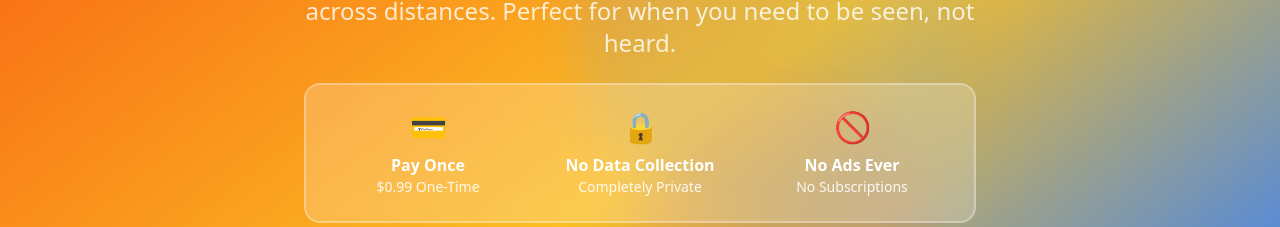
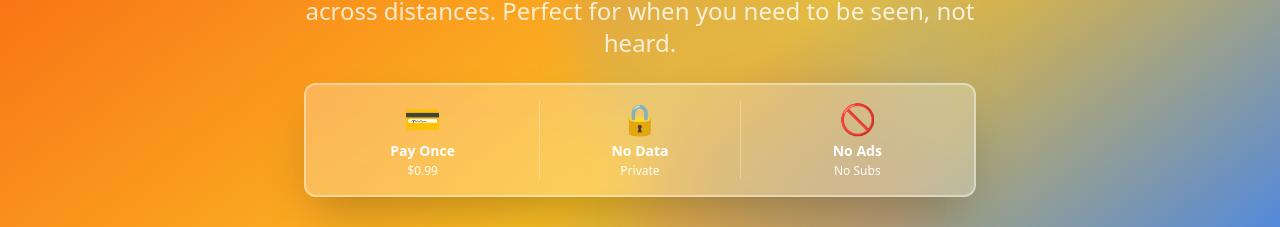
Before and after one commit to mriansabado/pocket-say-support, a React (Vite) app: page / in a window 1280 px wide. Shown: the part 663-890 px from the top of the page. Built offline with nearby package versions, Linux system fonts and the light colour scheme.

Commit message:
fixing styling

```diff
--- a/src/components/Hero.tsx
+++ b/src/components/Hero.tsx
@@ -13,7 +13,7 @@ const Hero: React.FC = () => {
         <div className="absolute top-1/2 right-1/4 w-96 h-96 bg-blue-400 rounded-full mix-blend-multiply filter blur-xl animate-pulse delay-500"></div>
       </div>
 
-      <div className="relative z-10 max-w-4xl mx-auto px-4 sm:px-6 lg:px-8 text-center animate-fade-in">
+      <div className="relative z-10 max-w-4xl mx-auto px-4 sm:px-6 lg:px-8 pt-20 sm:pt-0 text-center animate-fade-in">
         {/* App Icon */}
         <div className="mb-6 animate-slide-up flex justify-center">
           <img
@@ -40,22 +40,22 @@ const Hero: React.FC = () => {
 
         {/* Key Benefits Banner */}
         <div className="mb-8 animate-slide-up">
-          <div className="bg-white/20 backdrop-blur-md rounded-2xl p-4 sm:p-6 border-2 border-white/30 max-w-3xl mx-auto">
-            <div className="grid grid-cols-1 sm:grid-cols-3 gap-4 text-center">
-              <div className="flex flex-col items-center">
-                <div className="text-3xl mb-2">💳</div>
-                <div className="text-sm sm:text-base font-semibold text-white">Pay Once</div>
-                <div className="text-xs sm:text-sm text-white/90">$0.99 One-Time</div>
+          <div className="bg-white/25 backdrop-blur-lg rounded-xl p-3 sm:p-4 border-2 border-white/40 shadow-2xl max-w-4xl mx-auto">
+            <div className="grid grid-cols-3 gap-2 sm:gap-4 text-center">
+              <div className="flex flex-col items-center px-2 sm:px-4">
+                <div className="text-2xl sm:text-3xl mb-1">💳</div>
+                <div className="text-xs sm:text-sm font-bold text-white leading-tight mb-0.5">Pay Once</div>
+                <div className="text-[10px] sm:text-xs text-white/95 font-medium">$0.99</div>
               </div>
-              <div className="flex flex-col items-center">
-                <div className="text-3xl mb-2">🔒</div>
-                <div className="text-sm sm:text-base font-semibold text-white">No Data Collection</div>
-                <div className="text-xs sm:text-sm text-white/90">Completely Private</div>
+              <div className="flex flex-col items-center px-2 sm:px-4 border-x border-white/30">
+                <div className="text-2xl sm:text-3xl mb-1">🔒</div>
+                <div className="text-xs sm:text-sm font-bold text-white leading-tight mb-0.5">No Data</div>
+                <div className="text-[10px] sm:text-xs text-white/95 font-medium">Private</div>
               </div>
-              <div className="flex flex-col items-center">
-                <div className="text-3xl mb-2">🚫</div>
-                <div className="text-sm sm:text-base font-semibold text-white">No Ads Ever</div>
-                <div className="text-xs sm:text-sm text-white/90">No Subscriptions</div>
+              <div className="flex flex-col items-center px-2 sm:px-4">
+                <div className="text-2xl sm:text-3xl mb-1">🚫</div>
+                <div className="text-xs sm:text-sm font-bold text-white leading-tight mb-0.5">No Ads</div>
+                <div className="text-[10px] sm:text-xs text-white/95 font-medium">No Subs</div>
               </div>
             </div>
           </div>
```
